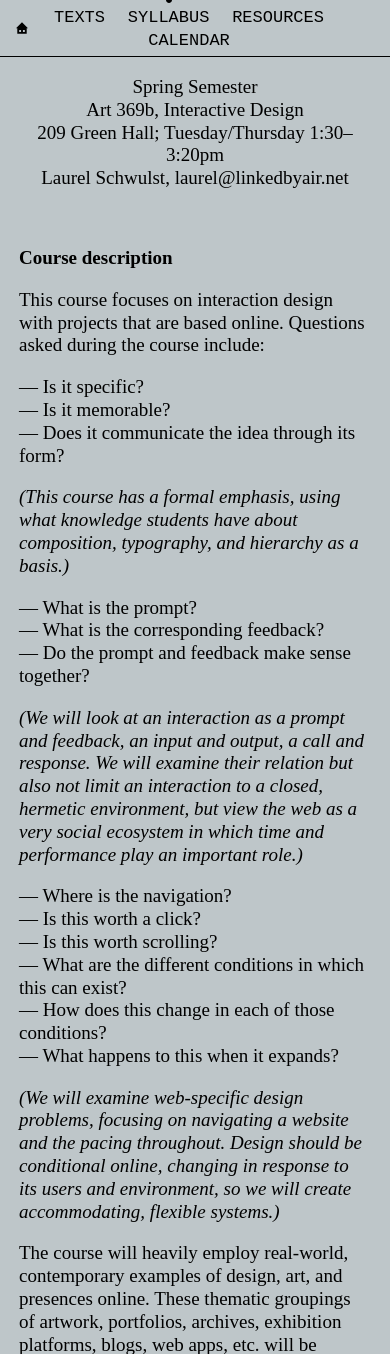
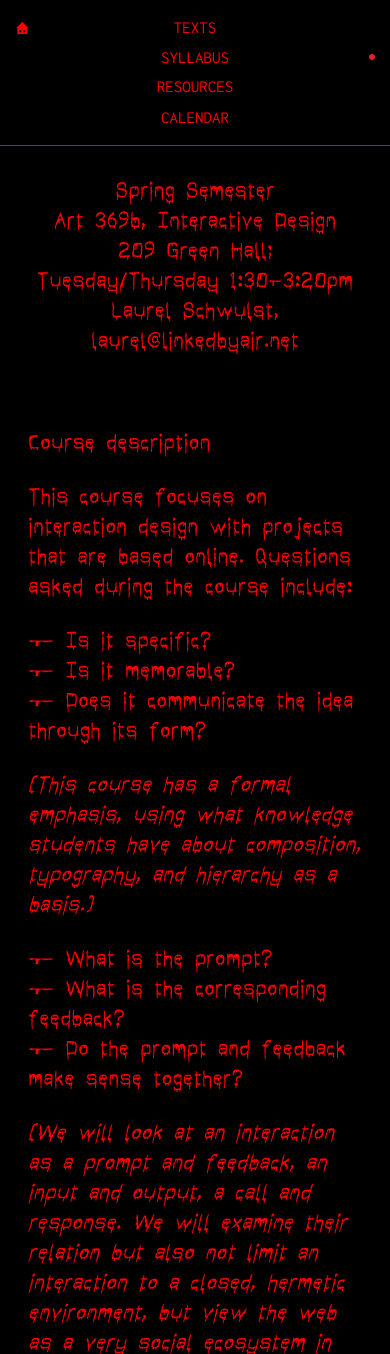
Before and after one commit to PeterEbbelink/veryinteractive, a PHP site: page /class/syllabus in a window 390 px wide. Shown: the top 1354 px of the page. Run offline with PHP 8.4, Linux system fonts and the light colour scheme; some libraries are stand-ins or nearby versions.

Commit message:
made gutenblood default theme

```diff
--- a/class/calendar/index.html
+++ b/class/calendar/index.html
@@ -6,6 +6,7 @@
   <meta charset="utf-8">
   <meta name="description" content="Yale Interactive Design is a course that happens every spring.">
   <meta name="viewport" content="initial-scale=1">
+  <link href='http://fonts.googleapis.com/css?family=Inconsolata' rel='stylesheet' type='text/css'>
   <link rel="stylesheet" href="../../style/normalize.css">
   <link rel="stylesheet" href="../../style/application.css">
   <script src="//ajax.googleapis.com/ajax/libs/jquery/2.0.3/jquery.min.js"></script>
--- a/class/projects/25Variations/index.html
+++ b/class/projects/25Variations/index.html
@@ -5,6 +5,7 @@
   <title>25 Variations: Yale Interactive Design</title>
   <meta charset="utf-8">
   <meta name="viewport" content="initial-scale=1">
+  <link href='http://fonts.googleapis.com/css?family=Inconsolata' rel='stylesheet' type='text/css'>
   <link rel="stylesheet" href="../../../style/normalize.css">
   <link rel="stylesheet" href="../../../style/application.css">
   <script src="http://ajax.googleapis.com/ajax/libs/jquery/1.11.1/jquery.min.js"></script>
@@ -20,7 +21,7 @@
     <a href="../../syllabus/index.html#projects"></a>
   </div>
 
-  <div class="document text">
+  <div class="document">
 
     <div class="side">
       <code>P2</code>
--- a/class/projects/VisualTweets/index.html
+++ b/class/projects/VisualTweets/index.html
@@ -5,6 +5,7 @@
   <title>25 Variations: Visual Tweets: Yale Interactive Design</title>
   <meta charset="utf-8">
   <meta name="viewport" content="initial-scale=1">
+  <link href='http://fonts.googleapis.com/css?family=Inconsolata' rel='stylesheet' type='text/css'>
   <link rel="stylesheet" href="../../../style/normalize.css">
   <link rel="stylesheet" href="../../../style/application.css">
   <script src="http://ajax.googleapis.com/ajax/libs/jquery/1.11.1/jquery.min.js"></script>
@@ -20,7 +21,7 @@
     <a href="../../syllabus/index.html#projects"></a>
   </div>
 
-  <div class="document text">
+  <div class="document">
 
     <div class="side">
       <code>P1</code>
--- a/class/projects/Weather/index.html
+++ b/class/projects/Weather/index.html
@@ -5,6 +5,7 @@
   <title>Weather: Yale Interactive Design</title>
   <meta charset="utf-8">
   <meta name="viewport" content="initial-scale=1">
+  <link href='http://fonts.googleapis.com/css?family=Inconsolata' rel='stylesheet' type='text/css'>
   <link rel="stylesheet" href="../../../style/normalize.css">
   <link rel="stylesheet" href="../../../style/application.css">
   <script src="http://ajax.googleapis.com/ajax/libs/jquery/1.11.1/jquery.min.js"></script>
@@ -20,7 +21,7 @@
     <a href="../../syllabus/index.html#projects"></a>
   </div>
 
-  <div class="document text">
+  <div class="document">
 
     <div class="side">
       <code>P4</code>
--- a/class/projects/WebsiteForAFutureEvent/index.html
+++ b/class/projects/WebsiteForAFutureEvent/index.html
@@ -20,7 +20,7 @@
     <a href="../../syllabus/index.html#projects"></a>
   </div>
 
-  <div class="document text">
+  <div class="document">
 
     <div class="side">
       <code>P3</code>
--- a/class/resources/index.html
+++ b/class/resources/index.html
@@ -6,6 +6,7 @@
   <meta charset="utf-8">
   <meta name="description" content="Yale Interactive Design is a course that happens every spring.">
   <meta name="viewport" content="initial-scale=1">
+  <link href='http://fonts.googleapis.com/css?family=Inconsolata' rel='stylesheet' type='text/css'>
   <link rel="stylesheet" href="../../style/normalize.css">
   <link rel="stylesheet" href="../../style/application.css">
   <script src="http://ajax.googleapis.com/ajax/libs/jquery/1.11.1/jquery.min.js"></script>
--- a/class/syllabus/index.html
+++ b/class/syllabus/index.html
@@ -6,6 +6,7 @@
 	<meta charset="utf-8">
   <meta name="description" content="Yale Interactive Design is a course that happens every spring.">
   <meta name="viewport" content="initial-scale=1">
+  <link href='http://fonts.googleapis.com/css?family=Inconsolata' rel='stylesheet' type='text/css'>
   <link rel="stylesheet" href="../../style/normalize.css">
   <link rel="stylesheet" href="../../style/application.css">
   <script src="http://ajax.googleapis.com/ajax/libs/jquery/1.11.1/jquery.min.js"></script>
--- a/script/script.js
+++ b/script/script.js
@@ -44,8 +44,8 @@ $(document).ready(function() {
   if($.cookie('theme') == undefined) {
     console.log("It's undefined");
     $('body').removeClass($.cookie('theme'));
-    $('body').addClass('gran-turismo');
-    $.cookie('theme', 'gran-turismo',{ expires: 7, path: '/' });
+    $('body').addClass('gutenblood');
+    $.cookie('theme', 'gutenblood',{ expires: 7, path: '/' });
   }
 
   var colored_words = $('.text-itself p, .text-itself h2, .text-itself blockquote');
@@ -63,26 +63,26 @@ $(document).ready(function() {
       e.preventDefault();
 
       switch(index) {
-          // GRAN TURISMO
+          // DEFAULT THEME
           case 0:
-              $('body').removeClass($.cookie('theme'));
-              $('body').addClass('gran-turismo');
-              $.cookie('theme', 'gran-turismo',{ expires: 7, path: '/' });
-              $(colored_words).lettering('words');
-          break;
-
-          // COMING SOON THEME
-          case 1:
               $('body').removeClass($.cookie('theme'));
               $('body').addClass('theme02');
               $.cookie('theme', 'theme02',{ expires: 7, path: '/' });
           break;
 
           // GUTENBLOOD THEME
-          case 2:
+          case 1:
               $('body').removeClass($.cookie('theme'));
               $('body').addClass('gutenblood');
               $.cookie('theme', 'gutenblood',{ expires: 7, path: '/' });
+          break;
+
+          // GRAN TURISMO
+          case 2:
+              $('body').removeClass($.cookie('theme'));
+              $('body').addClass('gran-turismo');
+              $.cookie('theme', 'gran-turismo',{ expires: 7, path: '/' });
+              $(colored_words).lettering('words');
           break;
 
       }
--- a/style/application.css
+++ b/style/application.css
@@ -409,8 +401,23 @@ a.library-item {
 	text-transform: uppercase;
 }
 
-a.library-item:hover {
-	background: rgb(253,238,47);
+a.library-item:hover,
+.top-link a:hover {
+	background: #FDEE2F;
+}
+
+@-webkit-keyframes pulse_pleasant {
+    0% { background: #FDEE2F; }
+    50% { background: #BEC6C9; }
+    100% { background: #FDEE2F; }
+}
+
+a.library-item:hover,
+.top-link a:hover {
+	-webkit-animation: pulse_pleasant 1.2s ease-out;
+  -webkit-animation-iteration-count: infinite;
+  -webkit-animation-delay: 1s;
+  animation-delay: 1s;
 }
 
 .motto {
@@ -547,8 +554,30 @@ body.gran-turismo a#gran-turismo:hover {
 }
 
 body.gran-turismo {
-	background: #BEC6C9;
-	/*background: #ffffff;*/
+	background: #ffffff;
+}
+
+body.gran-turismo .top-link a {
+	background: #ffffff;
+}
+
+body.gran-turismo a.library-item:hover,
+body.gran-turismo .top-link a:hover {
+	background: #FDEE2F;
+}
+
+@-webkit-keyframes gran_pulse_pleasant {
+    0% { background: #FDEE2F; }
+    50% { background: #FFFFFF; }
+    100% { background: #FDEE2F; }
+}
+
+body.gran-turismo a.library-item:hover,
+body.gran-turismo .top-link a:hover {
+	-webkit-animation: gran_pulse_pleasant 1.2s ease-out;
+  -webkit-animation-iteration-count: infinite;
+  -webkit-animation-delay: 1s;
+  animation-delay: 1s;
 }
 
 body.gran-turismo #greeting,
@@ -582,20 +611,6 @@ body.gran-turismo.twenty-five-variations .document.text h2 { color: rgb(95,142,1
 body.gran-turismo.top-link .document.text h2 { color: rgb(17,148,244); }
 body.gran-turismo.weather .document.text h2 { color: rgb(255,44,57); }*/
 
-
-@-webkit-keyframes pulse_pleasant {
-    0% { background: #FDEE2F; }
-    50% { background: #BEC6C9; }
-    100% { background: #FDEE2F; }
-}
-
-body.gran-turismo a.library-item:hover {
-	-webkit-animation: pulse_pleasant 1.2s ease-out;
-  -webkit-animation-iteration-count: infinite;
-  -webkit-animation-delay: 1s;
-  animation-delay: 1s;
-}
-
 body.gran-turismo .text-itself [class*="word"]:nth-child(4n+1) {
   color: rgb(72,106,22);
 }
@@ -660,11 +681,24 @@ body.gutenblood .document,
 body.gutenblood .document h2,
 body.gutenblood .document.text .caption,
 body.gutenblood .document.text .notes,
-body.gutenblood .document.text blockquote {
+body.gutenblood .document.text blockquote,
+body.gutenblood .document .centered h1 {
 	font-family: 'its_dripping_medium' !important;
 	font-size: 24px;
 	line-height: 30px;
 	font-weight: normal;
+}
+
+body.gutenblood .document a {
+	color: red;
+	background: url('../images/moving-underline-red.gif') repeat-x;
+	background-position: 0 100%;
+}
+
+body.gutenblood .document a:hover {
+	background:red url('../images/moving-underline-red.gif') repeat-x;
+	color: black;
+	background-position: 0 100%;
 }
 
 body.gutenblood nav,
@@ -746,14 +780,50 @@ body.gutenblood .dots a:hover {
 
 /* MEDIA QUERIES */
 
-@media screen all and (max-width: 1200px) {
-		}
+@media screen and (max-width: 895px) {
 
-@media screen and (max-width: 850px) {
-		}
+	.side {
+		display: none;
+	}
 
-@media screen and (max-width: 650px) {
-		}
+}
 
 @media screen and (max-width: 480px) {
-		}
+
+	nav {
+		display: block;
+		height: auto;
+		padding: 12px 0;
+	}
+
+	nav li {
+		display: block;
+		width: 100%;
+		padding: 4px 0;
+		background-position: 96% !important;
+	}
+
+	nav li:hover {
+		background-position: 96% !important;
+	}
+
+	nav li.current {
+		background: url('../images/bullet.svg') no-repeat;
+		background-size: 6px 6px;
+		background-position: 96% !important;
+		cursor: pointer;
+	}
+
+	.accordion-year {
+		display: none;
+	}
+
+	#greeting {
+		bottom: 28px;
+	}
+
+	#house {
+		top: 150px;
+	}
+
+}
```
Also changed, not shown: other parts of style/application.css (+15 -17 lines), images/moving-underline-red.gif (added), images/town-scary.svg (added).
